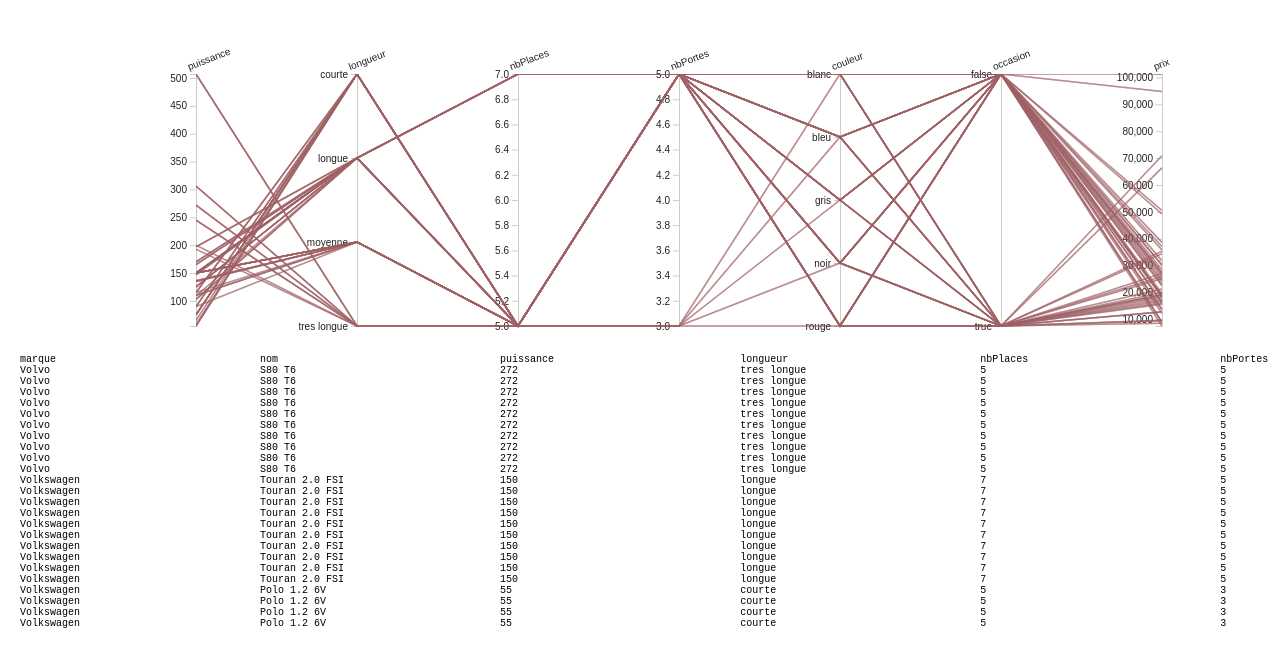
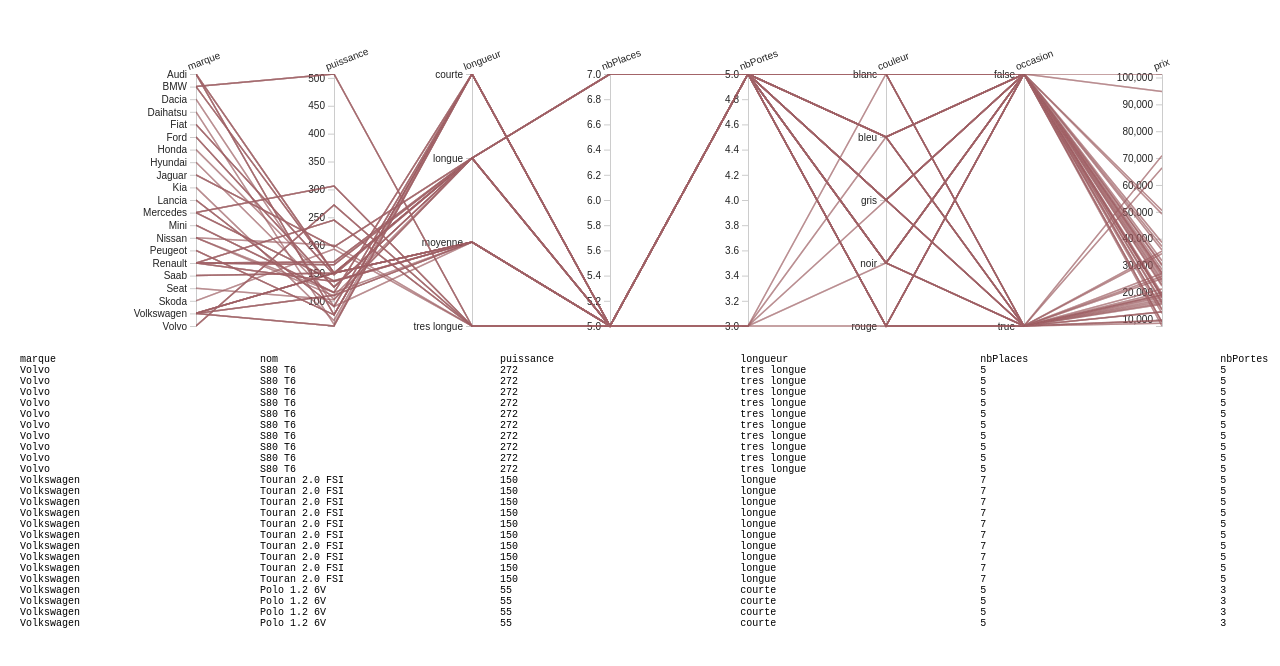
Before and after one commit to QuentinIUTNice/M2_MIAGE_TPA, a plain HTML site: page Data visualisation/Parallel Coordinates Plot/index.html in a window 1280 px wide. Drawn offline with nearby package versions, Linux system fonts and the light colour scheme.

Commit message:
Added marque on dataviz

```diff
--- a/Data visualisation/Parallel Coordinates Plot/index.html
+++ b/Data visualisation/Parallel Coordinates Plot/index.html
@@ -54,6 +54,15 @@
         }
     };
     var dimensions = [
+        {
+            key: "marque",
+            description: "marque",
+            type: types["String"],
+            axis: d3.axisLeft()
+                .tickFormat(function (d, i) {
+                    return d;
+                })
+        },
         {
             key: "puissance",
             description: "puissance",
```
